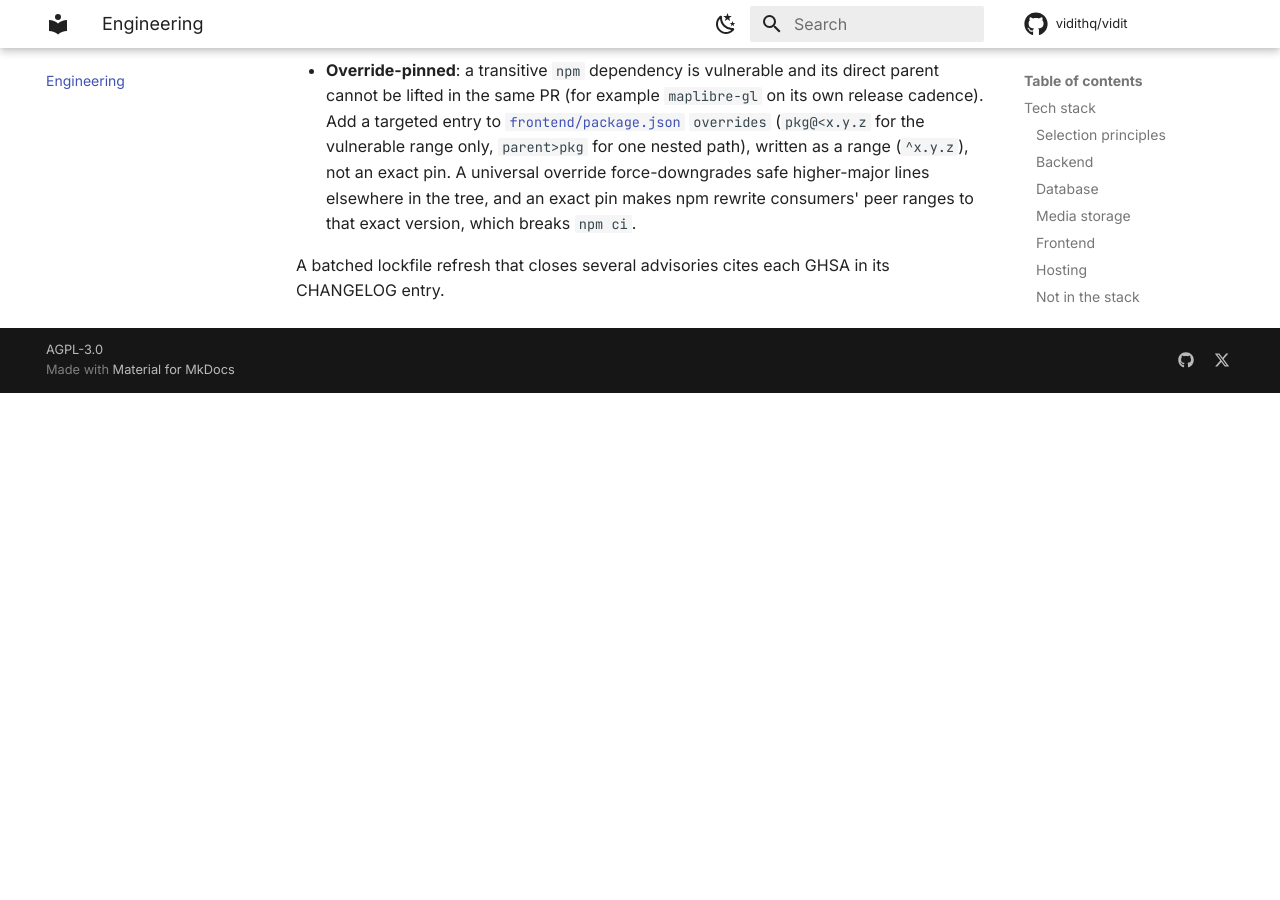
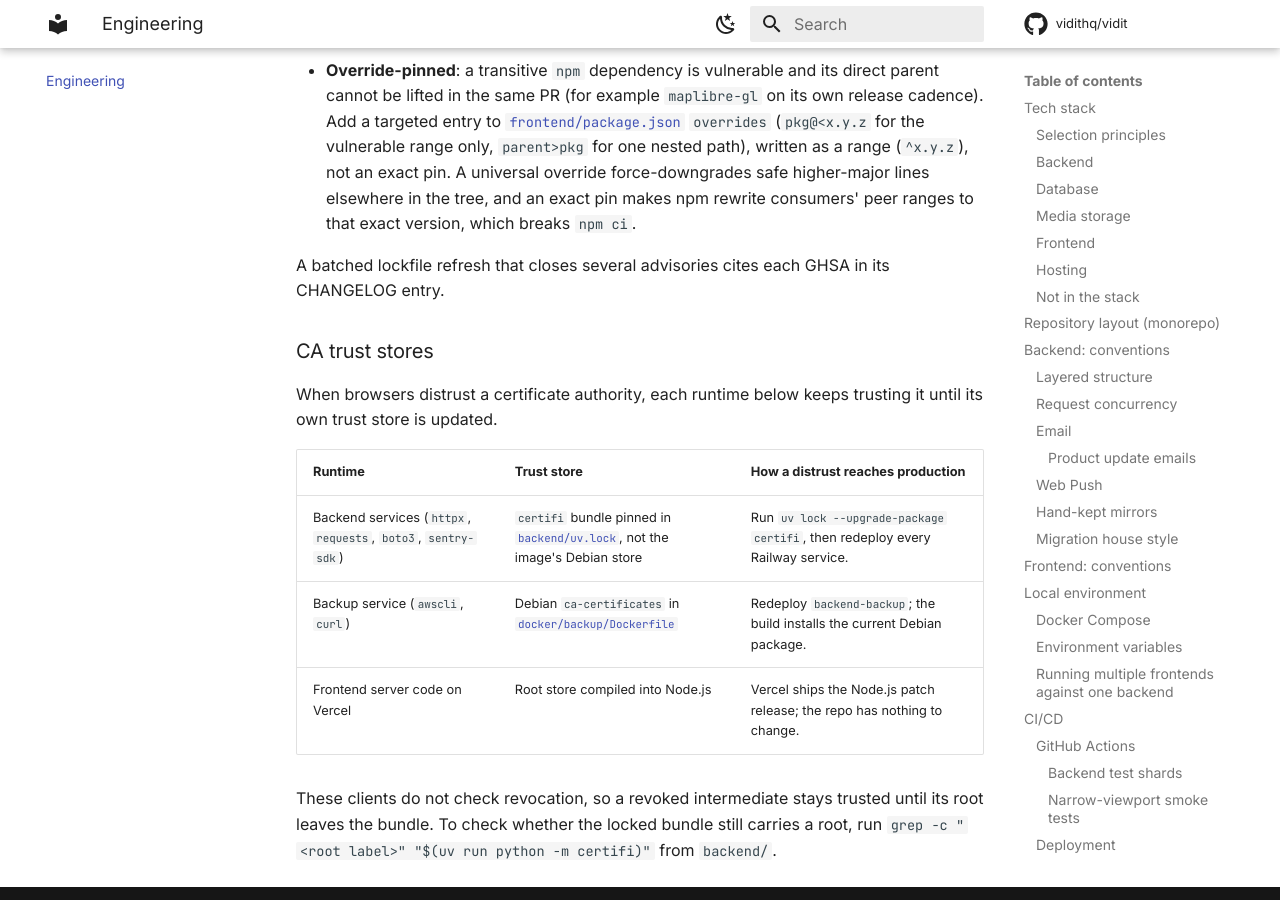
Before and after one commit to vidithq/vidit, an MkDocs documentation site: the page built from docs/engineering.md, in a window 1280 px wide and 900 px high, scrolled down 39816 px. Built offline with MkDocs 1.6.1 and Material for MkDocs 9.7.7, drawn with Linux system fonts in a browser that asks for light colours; comment, search, counter and statistics services are not loaded; before the commit the page ends 40209 px from its top, so only the background shows below that.

Commit message:
fix(backend): drop the emSign ECC Root CA - G3 from the trust store (#647)
Bumps certifi 2026.5.20 to 2026.10.19 in backend/uv.lock, which removes the emSign ECC Root CA - G3 whose eMudhra intermediates were compromised. Documents which runtime uses which CA trust store. Cuts v0.7.3.

Signed-off-by: vidit-admin <admin@vidit.app>
Co-authored-by: Claude Opus 5.5 <noreply@anthropic.com>

```diff
--- a/docs/engineering.md
+++ b/docs/engineering.md
@@ -927,3 +927,15 @@ Dependabot opens a security alert per advisory at [github.com/vidithq/vidit/secu
 - **Override-pinned**: a transitive `npm` dependency is vulnerable and its direct parent cannot be lifted in the same PR (for example `maplibre-gl` on its own release cadence). Add a targeted entry to [`frontend/package.json`](../frontend/package.json) `overrides` (`pkg@<x.y.z` for the vulnerable range only, `parent>pkg` for one nested path), written as a range (`^x.y.z`), not an exact pin. A universal override force-downgrades safe higher-major lines elsewhere in the tree, and an exact pin makes npm rewrite consumers' peer ranges to that exact version, which breaks `npm ci`.
 
 A batched lockfile refresh that closes several advisories cites each GHSA in its CHANGELOG entry.
+
+### CA trust stores
+
+When browsers distrust a certificate authority, each runtime below keeps trusting it until its own trust store is updated.
+
+| Runtime | Trust store | How a distrust reaches production |
+|---------|-------------|-----------------------------------|
+| Backend services (`httpx`, `requests`, `boto3`, `sentry-sdk`) | `certifi` bundle pinned in [`backend/uv.lock`](../backend/uv.lock), not the image's Debian store | Run `uv lock --upgrade-package certifi`, then redeploy every Railway service. |
+| Backup service (`awscli`, `curl`) | Debian `ca-certificates` in [`docker/backup/Dockerfile`](../docker/backup/Dockerfile) | Redeploy `backend-backup`; the build installs the current Debian package. |
+| Frontend server code on Vercel | Root store compiled into Node.js | Vercel ships the Node.js patch release; the repo has nothing to change. |
+
+These clients do not check revocation, so a revoked intermediate stays trusted until its root leaves the bundle. To check whether the locked bundle still carries a root, run `grep -c "<root label>" "$(uv run python -m certifi)"` from `backend/`.
```
Also changed, not shown: CHANGELOG.md (+6 -0 lines), 1 other file.
